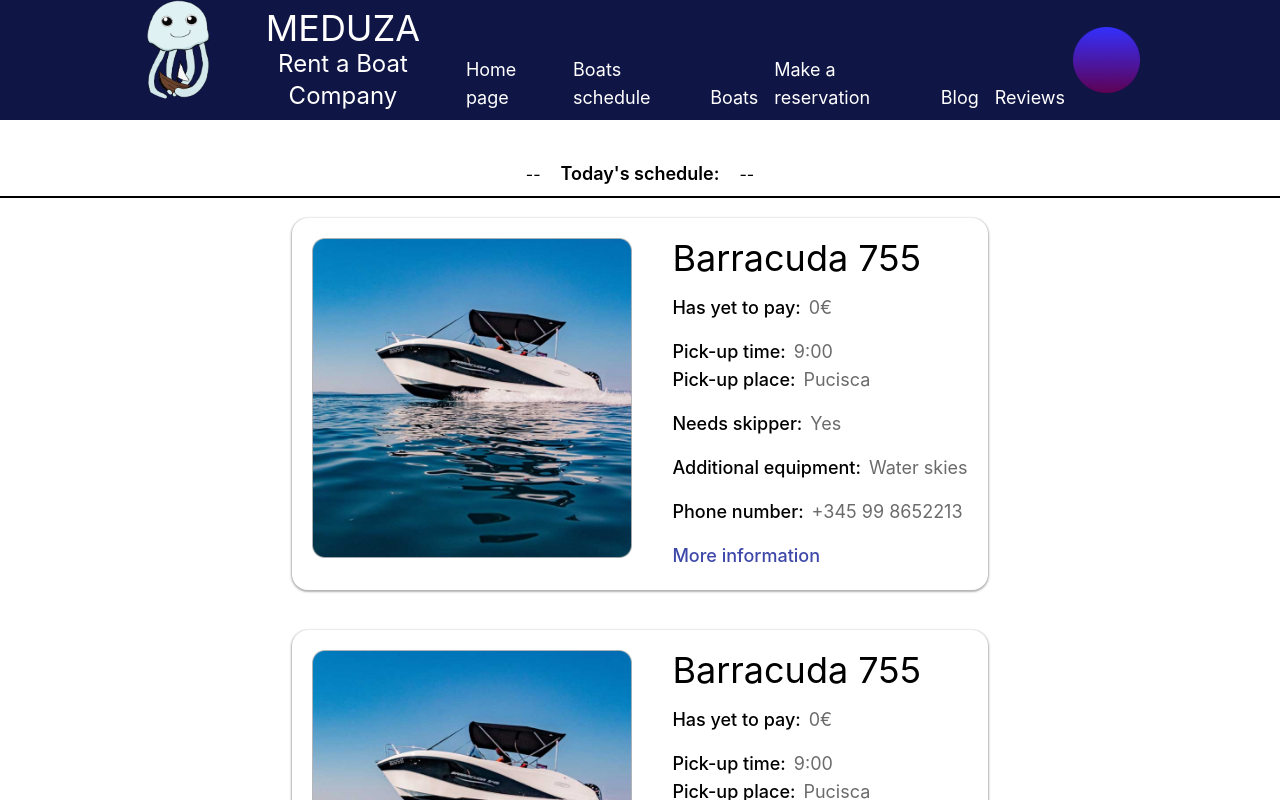
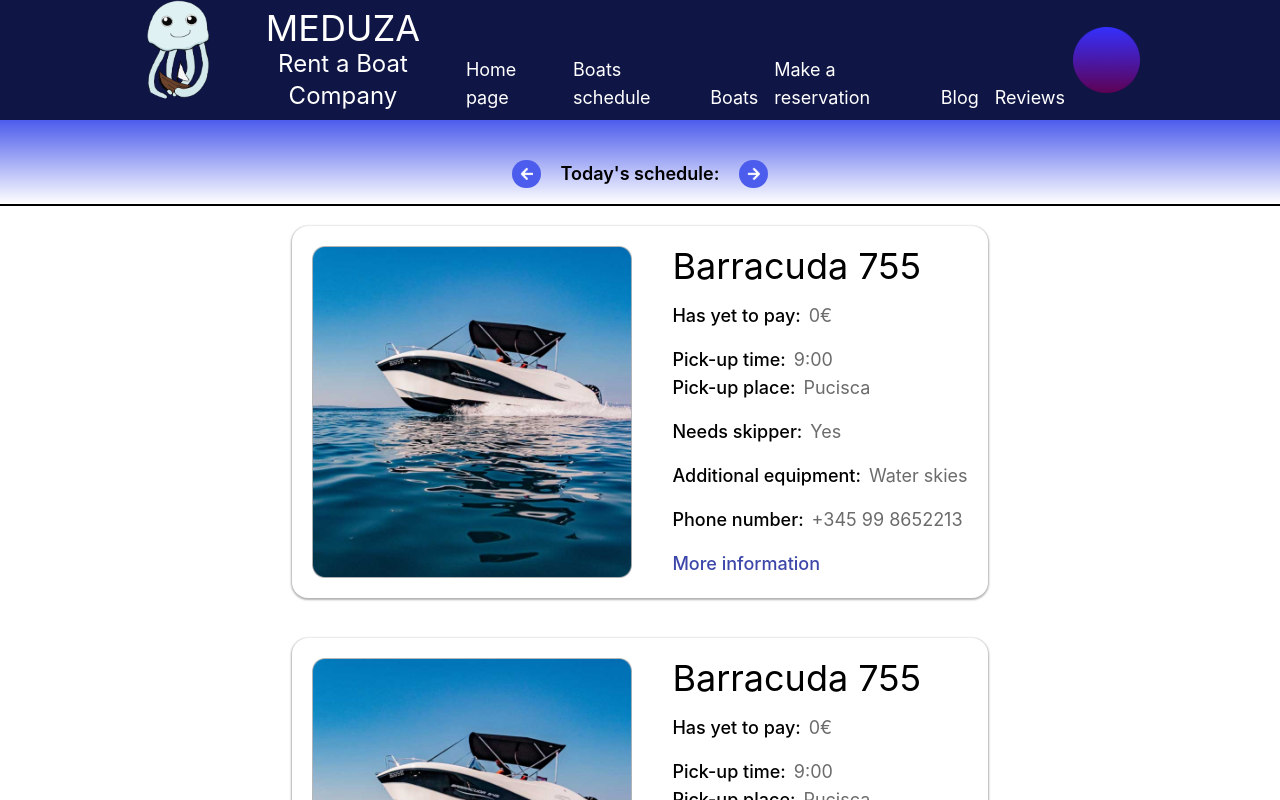
Before and after one commit to MucaMuci/HCI_lab_projekt, a Next.js app: page /home in a window 1280 px wide. Shown: the top 800 px of the page. Built offline with nearby package versions, Linux system fonts and the light colour scheme.

Commit message:
Dodan responzivan dizajn na home page

```diff
--- a/components/reservation.js
+++ b/components/reservation.js
@@ -2,15 +2,15 @@ import Image from "next/image";
 import Brod1 from "../assets/brod1.png"
 
 const Reservation = ({ image, name, hasYetToPay, pickUpTime, pickUpPlace, needsSkipper, additionalEquipment, phoneNumber }) => (
-    <div className="flex flex-row py-5">
-        <div className="flex flex-row shadow-btn-sjena rounded-2xl px-5 py-5">
-            <div className="">
+    <div className="flex py-5">
+        <div className="flex flex-col md:flex-row shadow-btn-sjena rounded-2xl px-5 py-5">
+            <div className="flex ">
                 <Image
                     src={Brod1}
                     height={320}
                     width={320} />
             </div>
-            <div className="pl-10">
+            <div className="pl-10 flex flex-col">
                 <div className="flex text-4xl pb-4">
                     {name}
                 </div>
--- a/modules/header/header.js
+++ b/modules/header/header.js
@@ -3,6 +3,7 @@ import NavBar from "../../components/navbar";
 import Image from 'next/image';
 import LogoImg from '../../assets/logo.png';
 import UserImg from '../../assets/user.png';
+import UserManImg from '../../assets/user_man.png';
 import Hamburger from '../../assets/hamburger.png'
 import BurgerNavigation from '../../components/burgerNavigation'
 
@@ -48,12 +49,17 @@ const Header = () => {
                         width={70}
                         height={70}
                     />
+                    {/* <Image
+                        src={UserManImg}
+                        width={70}
+                        height={70}
+                    /> */}
 
                 </div>
                 <div className=" md:hidden self-center pr-3">
-                    <BurgerNavigation isOpen={isClicked}
+                    {/* <BurgerNavigation isOpen={isClicked}
                         className={`cursor-pointer z-50 transition-all ease-linear duration-500 ${isClicked ? 'transform rotate-90' : ''
-                            }`} />
+                            }`} /> */}
                     <Image
                         onClick={() => setIsClicked(!isClicked)}
                         src={Hamburger}
--- a/pages/home.js
+++ b/pages/home.js
@@ -1,7 +1,10 @@
 import Footer from "../modules/footer/footer";
 import Header from "../modules/header/header";
 import Notes from "../modules/notes/notes";
+import LeftArrow from "../assets/left_arrow.png";
+import RightArrow from "../assets/right_arrow.png";
 import Reservations from "../modules/reservations/reservations";
+import Image from "next/image";
 
 const Home = () => {
     return (
@@ -11,16 +14,24 @@ const Home = () => {
             <main className="">
                 <div className="flex flex-col justify-center">
 
-                    <div className="flex flex-col pt-10 pb-2">
-                        <div className="flex flex-row justify-center">
-                            <button>
-                                --
+                    <div className="flex flex-col pt-10 pb-2 bg-gradient-to-b from-hci-gradient to-white">
+                        <div className="flex flex-row justify-center pb-2">
+                            <button className="px-2   bg-hci-gradient rounded-full">
+                                <Image
+                                    src={LeftArrow}
+                                    height={13}
+                                    width={13}
+                                />
                             </button>
-                            <div className="px-5 text-lg font-semibold">
+                            <div className="px-5  text-lg font-semibold self-center">
                                 Today&apos;s schedule:
                             </div>
-                            <button>
-                                --
+                            <button className="px-2  bg-hci-gradient rounded-full">
+                                <Image
+                                    src={RightArrow}
+                                    height={13}
+                                    width={13}
+                                />
                             </button>
 
                         </div>
--- a/tailwind.config.js
+++ b/tailwind.config.js
@@ -20,6 +20,9 @@ module.exports = {
         },
         'hci-siva': {
           DEFAULT: '#6b6b6b'
+        },
+        'hci-gradient': {
+          DEFAULT: '#4C5CEC'
         }
       }
     },
```
Also changed, not shown: assets/left_arrow.png (added), assets/right_arrow.png (added).
